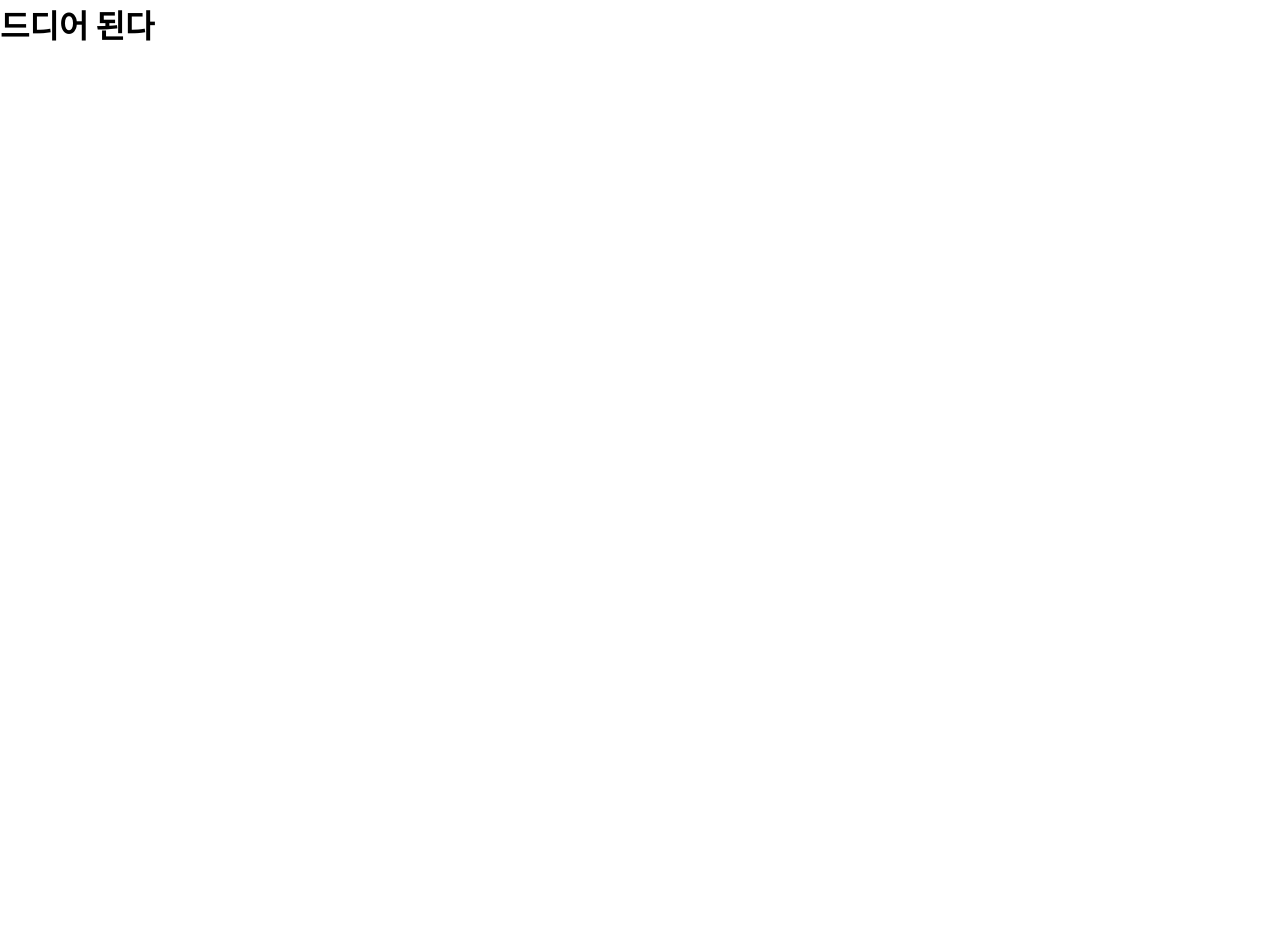
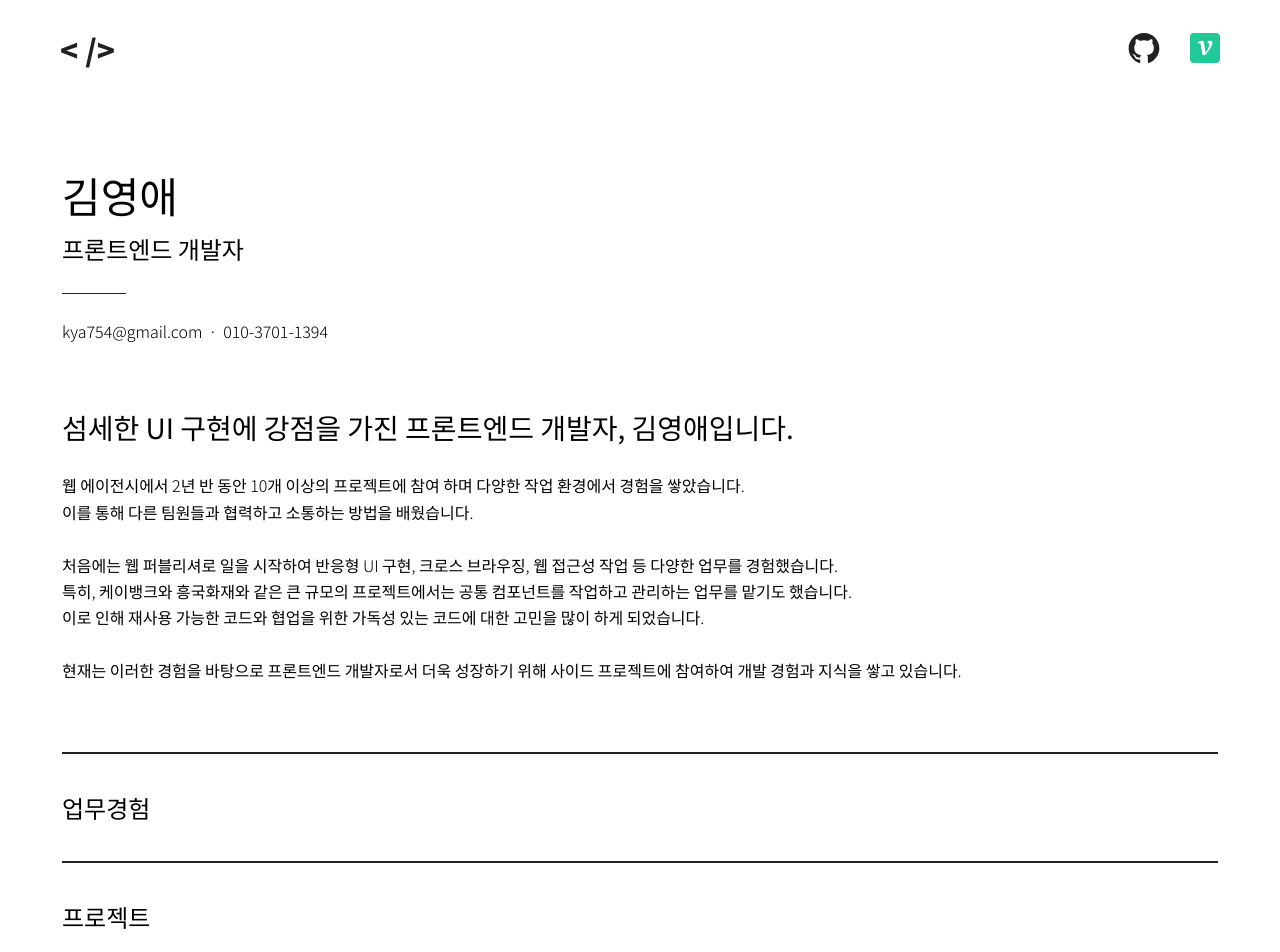
Before and after one commit to kkomyoung/fe-portfolio, a React (Create React App) app: page /resume in a window 1280 px wide. Shown: the top 952 px of the page. Before the commit the page ends 800 px from the top, so only its background shows below. Built offline with nearby package versions, Linux system fonts and the light colour scheme.

Commit message:
resume 페이지 css 추가

```diff
--- a/src/components/GlobalMenu.jsx
+++ b/src/components/GlobalMenu.jsx
@@ -1,6 +1,7 @@
 /** @jsxImportSource @emotion/react */
 import React from "react";
 import styled from "@emotion/styled";
+import { Link } from "react-router-dom";
 
 export const globalMenu = ["About", "Project", "Contact"];
 
@@ -37,9 +38,9 @@ export default function GlobalMenu({ anchorPoints }) {
             <button onClick={() => moveScroll(index)}>{item}</button>
           </li>
         ))}
-        {/* <li>
+        <li>
           <Link to="/resume">Resume</Link>
-        </li> */}
+        </li>
       </ul>
     </StyledGlobalMenu>
   );
--- a/src/index.css
+++ b/src/index.css
@@ -17,7 +17,7 @@
   -webkit-text-size-adjust: 100%;
   text-size-adjust: 100%;
   cursor: default;
-  line-height: 1.5;
+  line-height: 1.65;
   overflow-wrap: break-word;
   word-break: break-word;
   tab-size: 4;
@@ -25,6 +25,7 @@
 html,
 body {
   height: 100%;
+  font-size: 62.5%;
 }
 img,
 picture,
@@ -43,7 +44,7 @@ button {
 }
 ul {
   list-style: none;
-  padding-left: 0px;
+  padding-left: 0;
 }
 a {
   text-decoration: none;
--- a/src/pages/ResumePage.jsx
+++ b/src/pages/ResumePage.jsx
@@ -1,10 +1,76 @@
+/** @jsxImportSource @emotion/react */
 import React from "react";
+import { css } from "@emotion/react";
 import MotionWrapper from "../components/MotionWrapper";
+import Header from "../layouts/Header";
+import sectionInner from "../styles/style.layout";
+import {
+  HeadSection,
+  InfoSection,
+  IntroSection,
+  InfoWrap,
+} from "../styles/style.resumePage";
 
 export default function Resume() {
   return (
     <MotionWrapper>
-      <h1>드디어 된다</h1>
+      <Header />
+      <article
+        css={css`
+          ${sectionInner};
+          text-align: left;
+          padding: 160px 40px;
+        `}
+      >
+        <HeadSection>
+          <div className="name">
+            <h1>김영애</h1>
+            <p>프론트엔드 개발자</p>
+          </div>
+
+          <div className="contact">
+            <span>kya754@gmail.com</span>
+            <span>010-3701-1394</span>
+          </div>
+        </HeadSection>
+
+        <IntroSection>
+          <p className="title">
+            섬세한 UI 구현에 강점을 가진 프론트엔드 개발자, 김영애입니다.
+          </p>
+          <p className="desc">
+            웹 에이전시에서 2년 반 동안 10개 이상의 프로젝트에 참여 하며 다양한
+            작업 환경에서 경험을 쌓았습니다.
+            <br />
+            이를 통해 다른 팀원들과 협력하고 소통하는 방법을 배웠습니다.
+            <br />
+            <br />
+            처음에는 웹 퍼블리셔로 일을 시작하여 반응형 UI 구현, 크로스
+            브라우징, 웹 접근성 작업 등 다양한 업무를 경험했습니다.
+            <br />
+            특히, 케이뱅크와 흥국화재와 같은 큰 규모의 프로젝트에서는 공통
+            컴포넌트를 작업하고 관리하는 업무를 맡기도 했습니다.
+            <br />
+            이로 인해 재사용 가능한 코드와 협업을 위한 가독성 있는 코드에 대한
+            고민을 많이 하게 되었습니다.
+            <br />
+            <br />
+            현재는 이러한 경험을 바탕으로 프론트엔드 개발자로서 더욱 성장하기
+            위해 사이드 프로젝트에 참여하여 개발 경험과 지식을 쌓고 있습니다.
+          </p>
+        </IntroSection>
+
+        <InfoWrap>
+          <InfoSection>
+            <h3>업무경험</h3>
+            <div></div>
+          </InfoSection>
+          <InfoSection>
+            <h3>프로젝트</h3>
+            <div></div>
+          </InfoSection>
+        </InfoWrap>
+      </article>
     </MotionWrapper>
   );
 }
--- /dev/null
+++ b/src/styles/style.resumePage.jsx
@@ -0,0 +1,74 @@
+/** @jsxImportSource @emotion/react */
+import styled from "@emotion/styled";
+
+// light: 100
+// semilihgt: 300
+// normal : 400
+// bold: 500
+// extrabold : 700
+
+export const HeadSection = styled.section`
+  margin-bottom: 6rem;
+  h1 {
+    font-size: 4.2rem;
+    font-weight: 500;
+  }
+  p {
+    font-size: 2.4rem;
+    font-weight: 300;
+  }
+
+  .name {
+    margin-bottom: 2.4rem;
+
+    &:after {
+      margin-top: 2.4rem;
+      content: "";
+      display: block;
+      width: 6.4rem;
+      height: 1px;
+      background: #212121;
+    }
+  }
+
+  .contact {
+    font-size: 1.6rem;
+    font-weight: 300;
+
+    span + span {
+      &:before {
+        margin: 0 0.6rem;
+        content: "·";
+        display: inline-block;
+      }
+    }
+  }
+`;
+
+export const IntroSection = styled.section`
+  .title {
+    font-size: 2.8rem;
+    font-weight: 400;
+  }
+
+  .desc {
+    margin-top: 2.2rem;
+    font-size: 1.6rem;
+    font-weight: 300;
+  }
+`;
+
+export const InfoWrap = styled.div`
+  margin-top: 6.8rem;
+  border-bottom: 1px solid #ddd;
+`;
+
+export const InfoSection = styled.section`
+  padding: 3.4rem 0;
+  border-top: 2px solid #212121;
+
+  h3 {
+    font-size: 2.4rem;
+    font-weight: 500;
+  }
+`;
```
